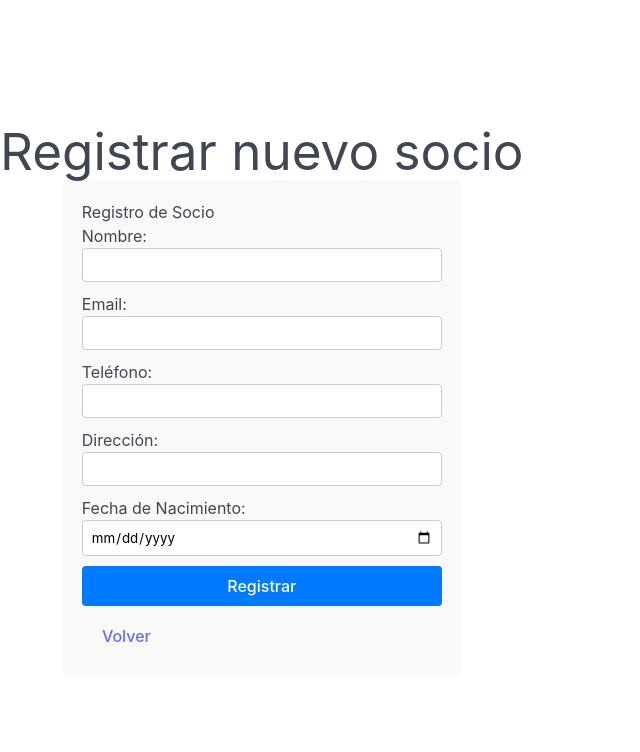
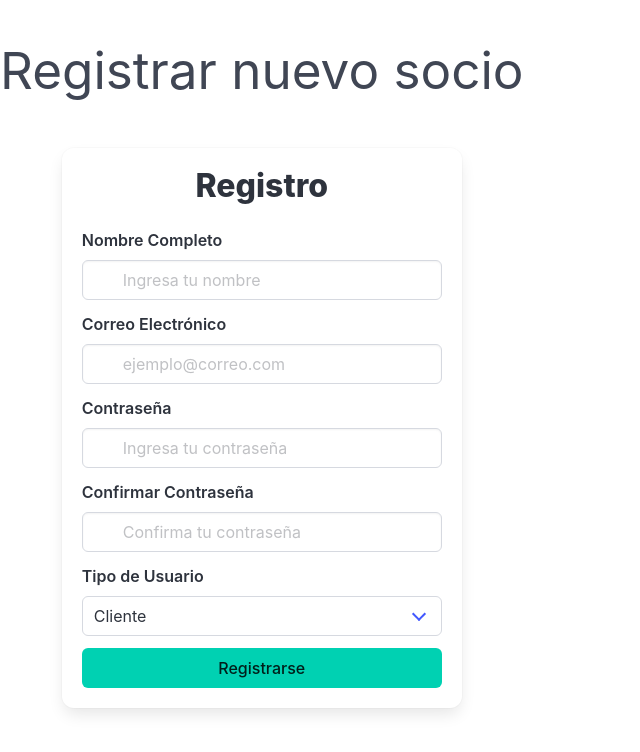
Before and after one commit to JaggoLAP/gym-front, a React (Vite) app: page /register in a window 1280 px wide. Shown: the top 752 px of the page, without its empty margins (0-640 px from the left). Built offline with nearby package versions, Linux system fonts and the light colour scheme.

Commit message:
Cambio RegisterForm

```diff
--- a/src/components/RegisterForm.jsx
+++ b/src/components/RegisterForm.jsx
@@ -1,98 +1,126 @@
 import { useState } from 'react';
-import { useNavigate } from 'react-router-dom';
-import { Link } from 'react-router-dom';
 
 const RegisterForm = () => {
   const [formData, setFormData] = useState({
-    name: '',
+    nombre: '',
     email: '',
-    phone: '',
-    address: '',
-    dob: '',/*fecha de nacimiento*/
+    password: '',
+    confirmPassword: '',
+    role: 'cliente', // Por defecto, todos serán clientes
   });
 
-  const [isRegistered, setIsRegistered] = useState(false);
-  const navigate = useNavigate();
-
-   /*cambios en los campos del formulario*/
   const handleChange = (e) => {
-    const { name, value } = e.target;
-    setFormData({ ...formData, [name]: value });
+    setFormData({ ...formData, [e.target.name]: e.target.value });
   };
 
-   /*enviar formulario*/
   const handleSubmit = (e) => {
     e.preventDefault();
-    setIsRegistered(true); // Muestra el mensaje de éxito
-    setTimeout(() => {
-      setIsRegistered(false); // Oculta el mensaje después de 3 segundos
-      navigate('/'); // Redirige a la página principal
-    }, 3000);
-    /*console.log('Socio registrado:', formData);*/
-    // enviar datos al backend
+    console.log('Registrando usuario:', formData);
+    // backend
   };
+
   return (
-    <div style={{ maxWidth: '400px', margin: '0 auto', padding: '20px', background: '#f9f9f9', borderRadius: '8px' }}>
-      <h2>Registro de Socio</h2>
-      {isRegistered && <p style={{ color: 'green', fontWeight: 'bold' }}>¡Cliente registrado exitosamente!</p>}
-      <form onSubmit={handleSubmit} style={{ display: 'flex', flexDirection: 'column', gap: '10px' }}>
-        <label>
-          Nombre:
+    <div className="container is-fluid">
+      <div className="box" style={{ maxWidth: '400px', margin: '50px auto' }}>
+        <h1 className="title has-text-centered">Registro</h1>
+        <form onSubmit={handleSubmit}>
+          {/* Nombre */}
+          <div className="field">
+            <label className="label">Nombre Completo</label>
+            <div className="control has-icons-left">
               <input
+                className="input"
                 type="text"
-            name="name"
-            value={formData.name}
+                name="nombre"
+                placeholder="Ingresa tu nombre"
+                value={formData.nombre}
                 onChange={handleChange}
-            style={{ width: '100%', padding: '8px', borderRadius: '4px', border: '1px solid #ccc' }}
-            required />
-        </label>
-        <label>
-          Email:
+                required
+              />
+              <span className="icon is-small is-left">
+                <i className="fas fa-user"></i>
+              </span>
+            </div>
+          </div>
+
+          {/* Correo */}
+          <div className="field">
+            <label className="label">Correo Electrónico</label>
+            <div className="control has-icons-left">
               <input
+                className="input"
                 type="email"
                 name="email"
+                placeholder="ejemplo@correo.com"
                 value={formData.email}
                 onChange={handleChange}
-            style={{ width: '100%', padding: '8px', borderRadius: '4px', border: '1px solid #ccc' }}
-            required />
-        </label>
-        <label>
-          Teléfono:
+                required
+              />
+              <span className="icon is-small is-left">
+                <i className="fas fa-envelope"></i>
+              </span>
+            </div>
+          </div>
+
+          {/* Contraseña */}
+          <div className="field">
+            <label className="label">Contraseña</label>
+            <div className="control has-icons-left">
               <input
-            type="tel"
-            name="phone"
-            value={formData.phone}
+                className="input"
+                type="password"
+                name="password"
+                placeholder="Ingresa tu contraseña"
+                value={formData.password}
                 onChange={handleChange}
-            style={{ width: '100%', padding: '8px', borderRadius: '4px', border: '1px solid #ccc' }}
-            required />
-        </label>
-        <label>
-          Dirección:
+                required
+              />
+              <span className="icon is-small is-left">
+                <i className="fas fa-lock"></i>
+              </span>
+            </div>
+          </div>
+
+          {/* Confirmar Contraseña */}
+          <div className="field">
+            <label className="label">Confirmar Contraseña</label>
+            <div className="control has-icons-left">
               <input
-            type="text"
-            name="address"
-            value={formData.address}
+                className="input"
+                type="password"
+                name="confirmPassword"
+                placeholder="Confirma tu contraseña"
+                value={formData.confirmPassword}
                 onChange={handleChange}
-            style={{ width: '100%', padding: '8px', borderRadius: '4px', border: '1px solid #ccc' }}
-            required />
-        </label>
-        <label>
-          Fecha de Nacimiento:
-          <input
-            type="date"
-            name="dob"
-            value={formData.dob}
-            onChange={handleChange}
-            style={{ width: '100%', padding: '8px', borderRadius: '4px', border: '1px solid #ccc' }}
-            required />
-        </label>
-        <button type="submit" style={{ padding: '10px', background: '#007BFF', color: '#fff', border: 'none', borderRadius: '4px', cursor: 'pointer' }}>
-          Registrar
+                required
+              />
+              <span className="icon is-small is-left">
+                <i className="fas fa-lock"></i>
+              </span>
+            </div>
+          </div>
+
+          {/* Selector de Rol */}
+          <div className="field">
+            <label className="label">Tipo de Usuario</label>
+            <div className="control">
+              <div className="select is-fullwidth">
+                <select name="role" value={formData.role} onChange={handleChange}>
+                  <option value="cliente">Cliente</option>
+                  <option value="empleado">Empleado</option>
+                </select>
+              </div>
+            </div>
+          </div>
+
+          {/* Botón de Registro */}
+          <div className="field">
+            <button type="submit" className="button is-primary is-fullwidth">
+              Registrarse
             </button>
-        <Link to={"/"}>
-          <button>Volver</button>
-        </Link>
+          </div>
         </form>
+      </div>
     </div>
   );
 };
--- a/src/pages/HomePage.jsx
+++ b/src/pages/HomePage.jsx
@@ -5,10 +5,11 @@ import Navbar from '../components/navBar';
 import Footer from '../components/Footer';
 import gymBackground from '../assets/gym-background.jpg';
 import LoginForm from '../components/LoginForm';
+import RegisterForm from '../components/RegisterForm';
 
 function HomePage() {
   const [isModalOpen, setIsModalOpen] = useState(false);
-
+  const [isRegisterModalOpen, setIsRegisterModalOpen] = useState(false);
   const toggleModal = () => {
     setIsModalOpen(!isModalOpen);
   };
@@ -29,6 +30,7 @@ function HomePage() {
             <h2 className="subtitle">
               Descubre actividades para mejorar tu cuerpo y tu mente.
             </h2>
+            <div style={{ display:'flex', justifyContent:'center', marginTop:'20px'}}>
               <button
                 className="button is-primary"
                 onClick={toggleModal}
@@ -36,12 +38,22 @@ function HomePage() {
               >
                 Iniciar Sesión
               </button>
-            <a href="/register"
+            </div>
+            <div style={{marginTop:'10px'}}>
+              <p
+                className="has-text-white has-text-weight-bold"
+                style={{ cursor: 'pointer', marginTop: '10px' }}
+                onClick={() => setIsRegisterModalOpen(true)}
+              >
+                ¿Primera vez? <u>Regístrate</u>
+               </p>
+              {/*<a href="/register"
                 className="button is-link is-small"
-              style={{ marginTop: '10px', display: 'block' }}
+                style={{color:'white',textDecoration:'underline'}}
               >
                 Primera Vez → Registrate
-            </a>
+              </a>*/}
+            </div>
           </div>
         </div>
       </section>
@@ -72,6 +84,7 @@ function HomePage() {
         </div>
       </section>
       <Footer />
+
       {/*Modal para el login*/}
       {isModalOpen && (
         <div className={`modal ${isModalOpen ? 'is-active' : ''}`}>
@@ -96,6 +109,22 @@ function HomePage() {
           </div>
         </div>
       )}
+
+      {/* Modal para Registro */}
+      {isRegisterModalOpen && (
+        <div className={`modal is-active`}>
+          <div className="modal-background" onClick={() => setIsRegisterModalOpen(false)}></div>
+          <div className="modal-card">
+            <header className="modal-card-head">
+              <p className="modal-card-title">Registro</p>
+              <button className="delete" aria-label="close" onClick={() => setIsRegisterModalOpen(false)}></button>
+            </header>
+            <section className="modal-card-body">
+              <RegisterForm />
+            </section>
+          </div>
+        </div>
+      )}
     </div>
   );
 }
```
Lines whose indentation alone changed are shown as unchanged.
